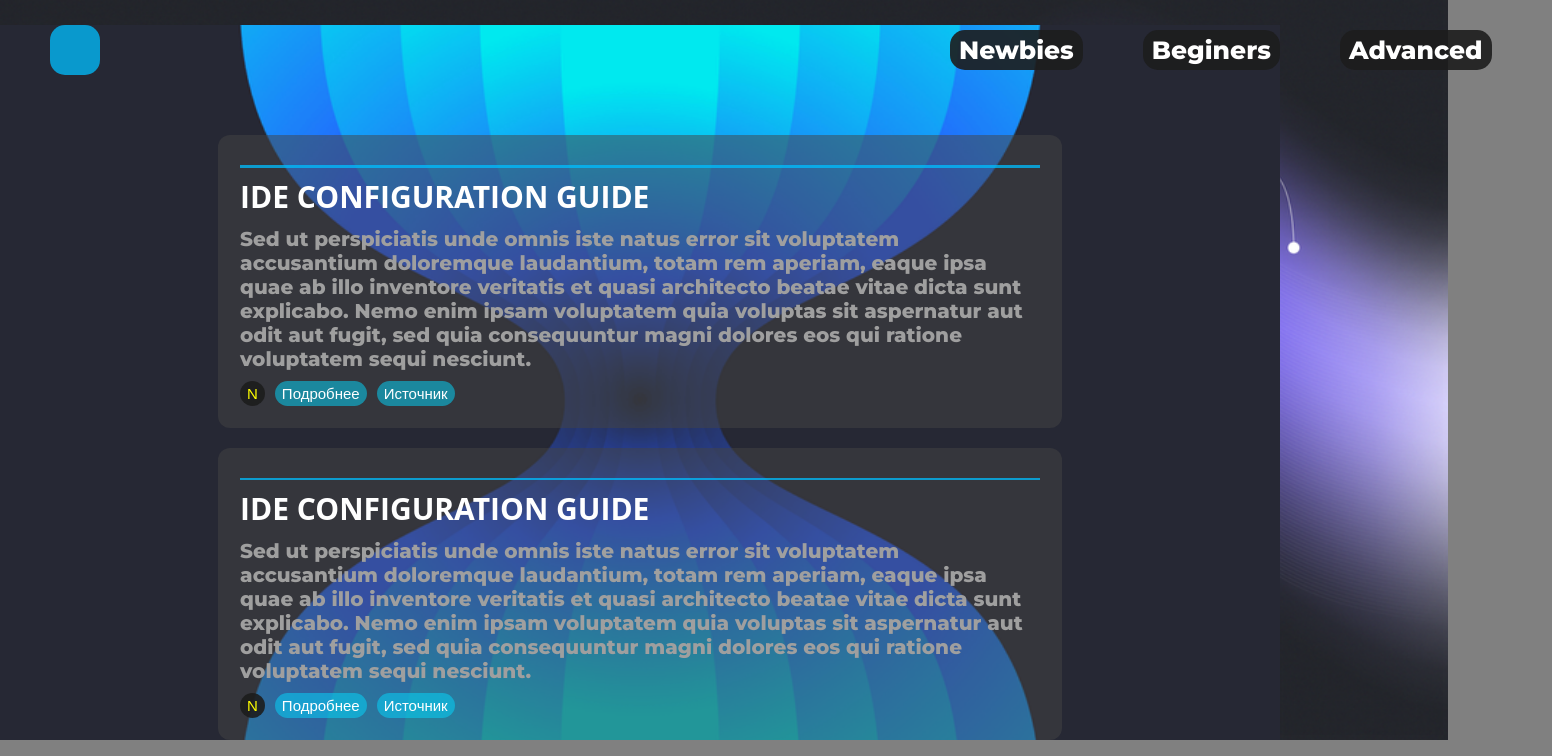
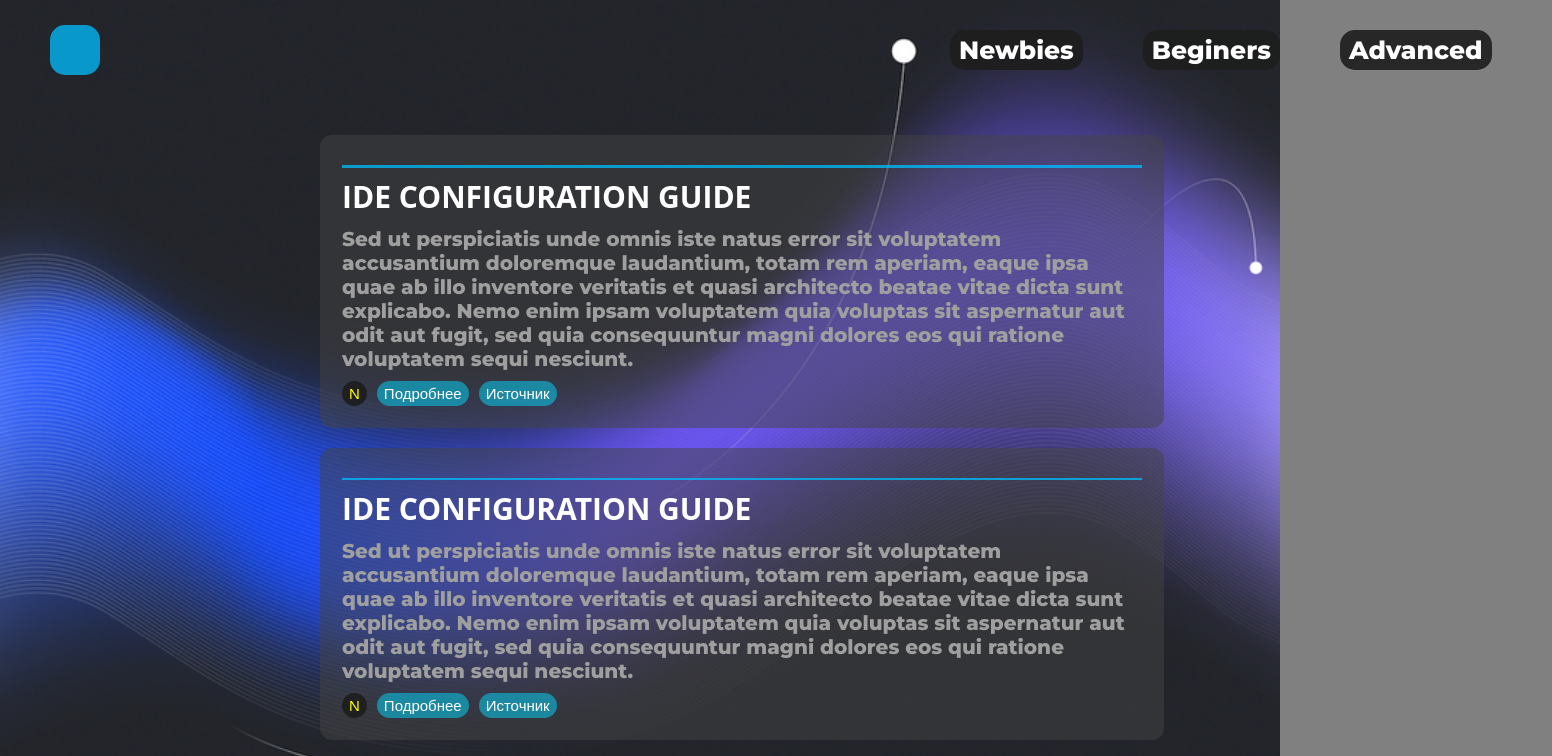
Before and after one commit to chepushok/TestLeo, a React (Create React App) app: page /beginners in a window 1280 px wide. Shown: the top 756 px of the page, 1552 px wide, since content can reach past the window. Built offline with nearby package versions, Linux system fonts and the light colour scheme.

Commit message:
ADD CHLEN

```diff
--- a/src/styles/blog-style.css
+++ b/src/styles/blog-style.css
@@ -1,18 +1,27 @@
 
 
-body{
+/* body{
   font-family: 'Montserrat', sans-serif;
   font-weight: 800;
   background-image: url('../images/back1.png');
   background-repeat: no-repeat;
   background-size: cover;
+} */
+
+.Blog{
+  display: flex;
+  position: fixed;
+  font-family: 'Montserrat', sans-serif;
+  font-weight: 800;
+  top: 1;
+  bottom: 1;
+  left: 1;
+  right: 1;
+  background-image: url('../images/back1.png');
+  background-repeat: no-repeat;
+  background-size: cover;
 }
-main{
-  width: 100%;
-  height: 100%;
-  background: url('../images/background.png') no-repeat center center fixed;
-  background-size:cover ;
-}
+
 .App{
   display: block;
 }
@@ -25,6 +34,7 @@ hr{
 }
 
 .post{
+  margin-left: 320px;
   max-width: 800px;
   background-color: rgba(69, 69, 69, 0.5);
   padding: 22px;
```
Also changed, not shown: 2 other files (tests, documents, lock files or other folders).
